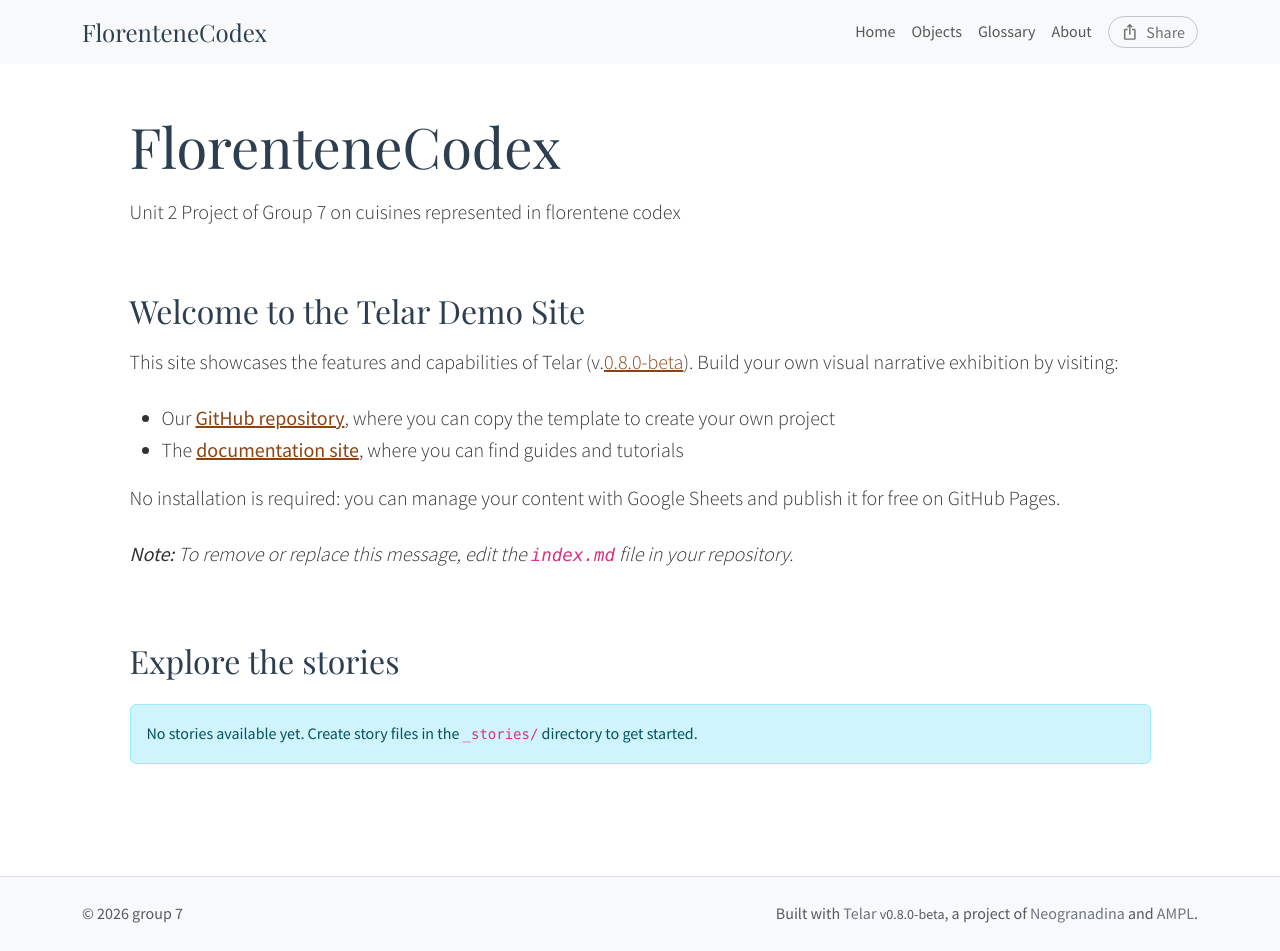
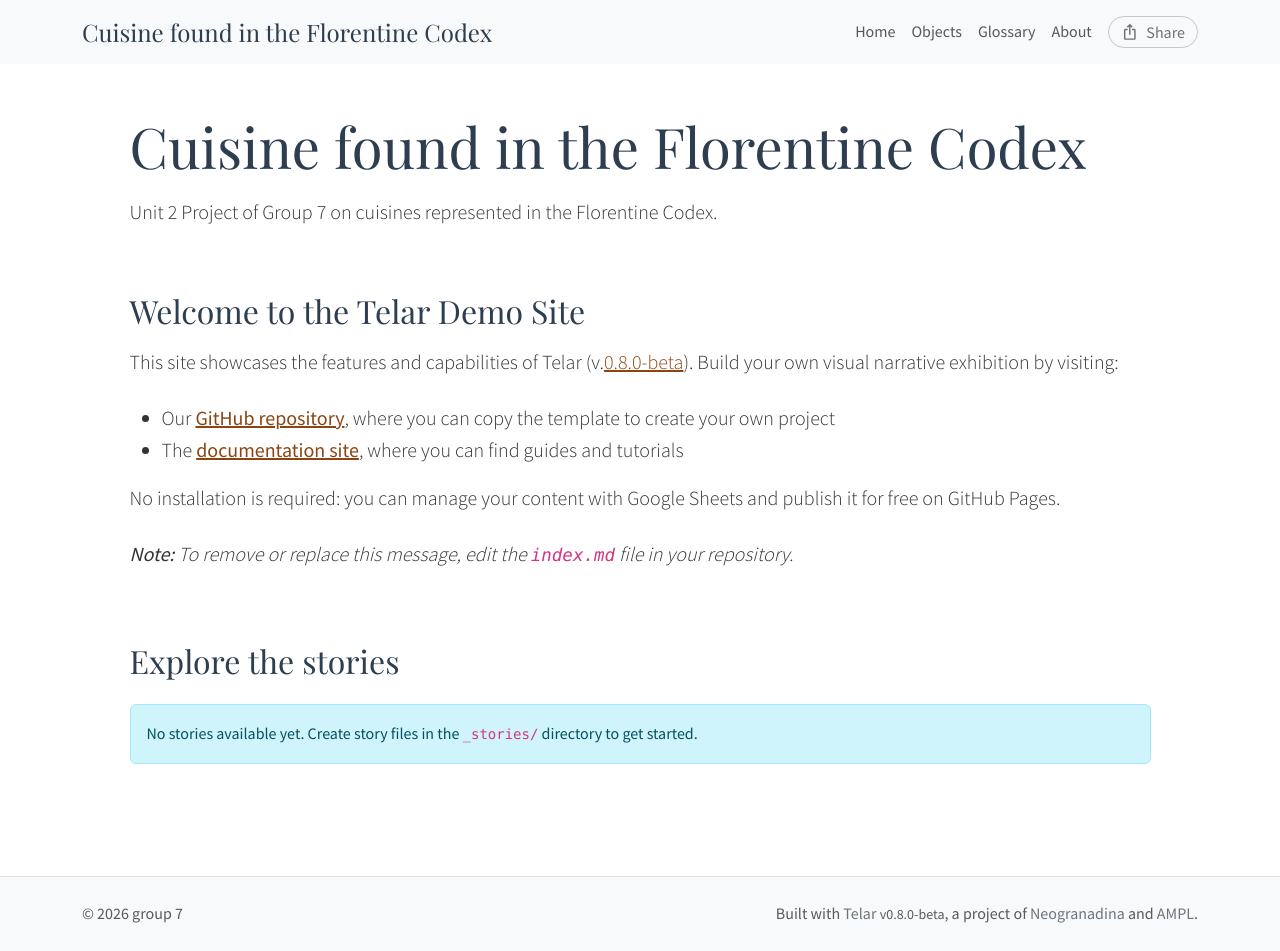
Before and after one commit to SruBee24/cuisinefromflorentinecodex, a Jekyll site: the page built from index.md, in a window 1280 px wide. Built offline with Jekyll 4.4.1, drawn with Linux system fonts in a browser that asks for light colours.

Commit message:
Update _config.yml

```diff
--- a/_config.yml
+++ b/_config.yml
@@ -2,9 +2,9 @@
 # https://telar.org
 
 # Site Settings
-title: FlorenteneCodex
-description: "Unit 2 Project of Group 7 on cuisines represented in florentene codex"
-baseurl: "/cuisinefromflorentenecodex"
+title: Cuisine found in the Florentine Codex
+description: "Unit 2 Project of Group 7 on cuisines represented in the Florentine Codex."
+baseurl: "/cuisinefromflorentinecodex"
 url: "https://SruBee24.github.io"
 author: "group 7"
 email: ""
```
